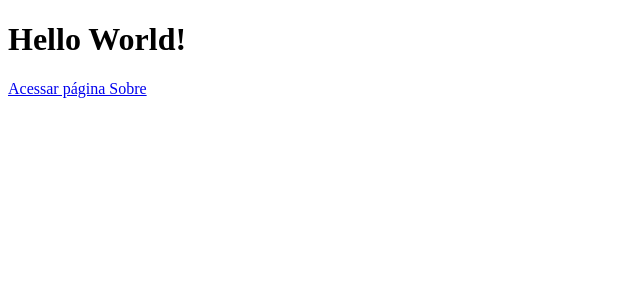
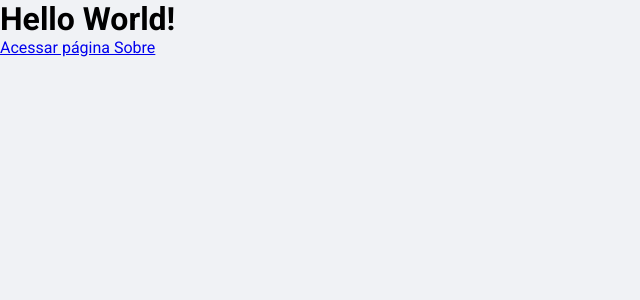
Before and after one commit to andreyuri/site-pessoal, a Next.js app: page / in a window 1280 px wide. Shown: the top 300 px of the page, without its empty margins (0-640 px from the left). Built offline with nearby package versions, Linux system fonts and the light colour scheme.

Commit message:
Creating global styles

```diff
--- /dev/null
+++ b/pages/_app.js
@@ -0,0 +1,5 @@
+import '../styles.css';
+
+export default function Home({ Component, pageProps }) {
+  return <Component {...pageProps} />
+}
--- /dev/null
+++ b/styles.css
@@ -0,0 +1,21 @@
+@import url('https://fonts.googleapis.com/css?family=Roboto:400,700&display=swap');
+
+* {
+  margin: 0;
+  padding: 0;
+  outline: 0;
+  box-sizing: border-box;
+}
+
+body {
+  background: #F0F2F5;
+  -webkit-font-smoothing: antialiased;
+}
+
+body, input, button {
+  font: 16px "Roboto", sans-serif;
+}
+
+button {
+  cursor: pointer;
+}
```
